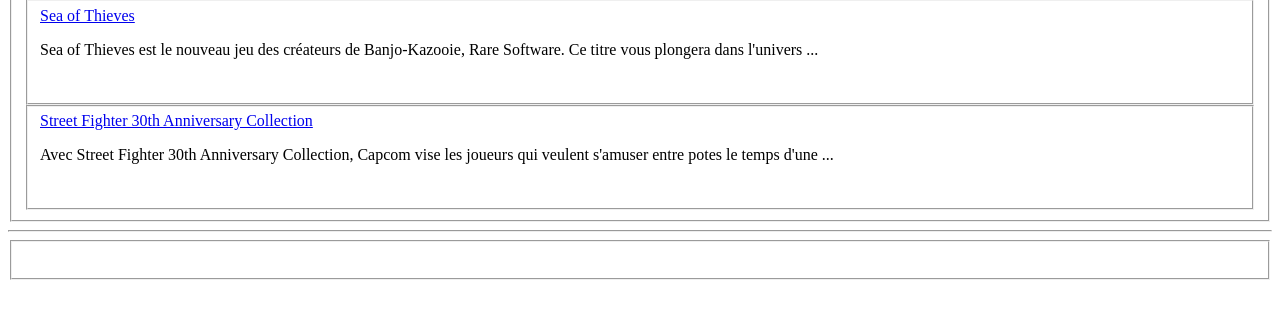
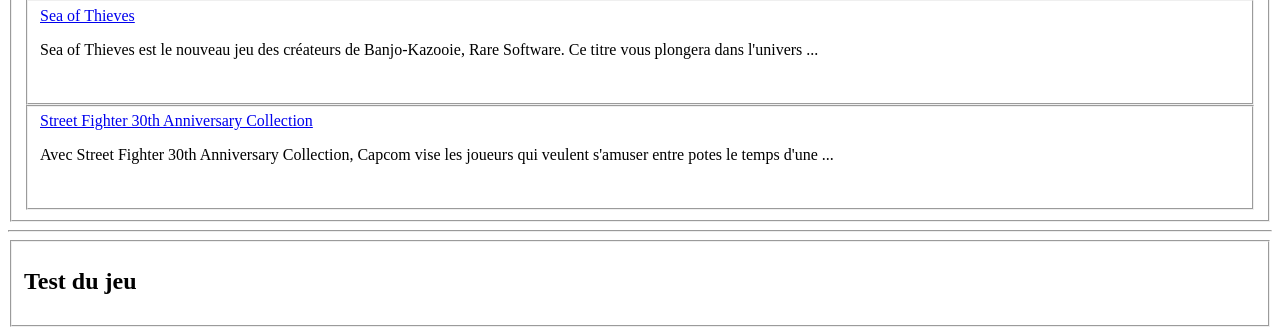
Before and after one commit to Adrien21/Exercice_POO, a PHP site: page /jeudlc/jeuxDlcTest_brouillon.php in a window 1280 px wide. Shown: the part 774-1109 px from the top of the page. Before the commit the page ends 1054 px from the top, so only its background shows below. Run offline with PHP 8.4, Linux system fonts and the light colour scheme; data comes from the database, SQL or seed files in the repository.

Commit message:
jeuxDlcTest_brouillon.php

```diff
--- a/jeudlc/jeuxDlcTest_brouillon.php
+++ b/jeudlc/jeuxDlcTest_brouillon.php
@@ -21,6 +21,7 @@
 			}
 
 			$connexion->set_charset('utf8');
+
 			//// fin connexion
 
 
@@ -186,7 +187,7 @@
 				<hr/>
 				<fieldset>
 					<section id="test">
-
+						<h2>Test du jeu</h2>
 						<h2>
 						<?php
 							if(isset($jeuChoisi) && !empty($infosTest['titre'])){
```
